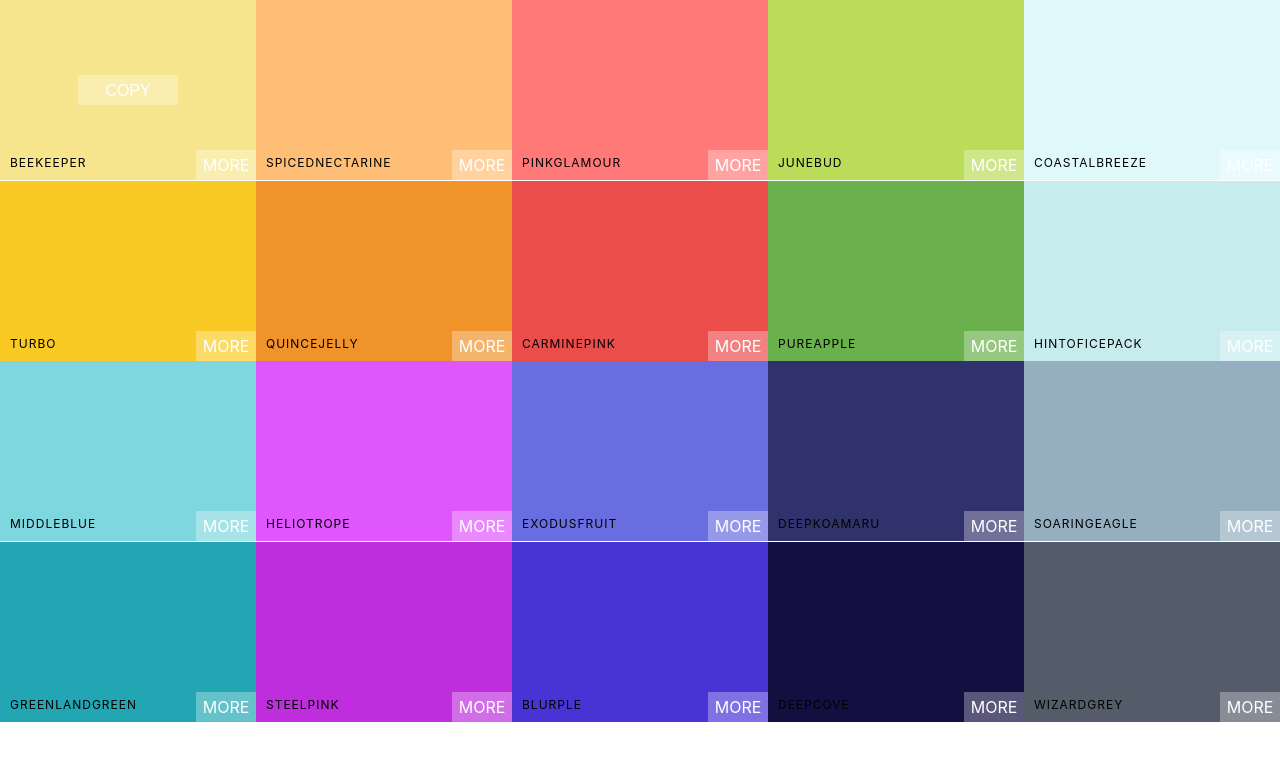
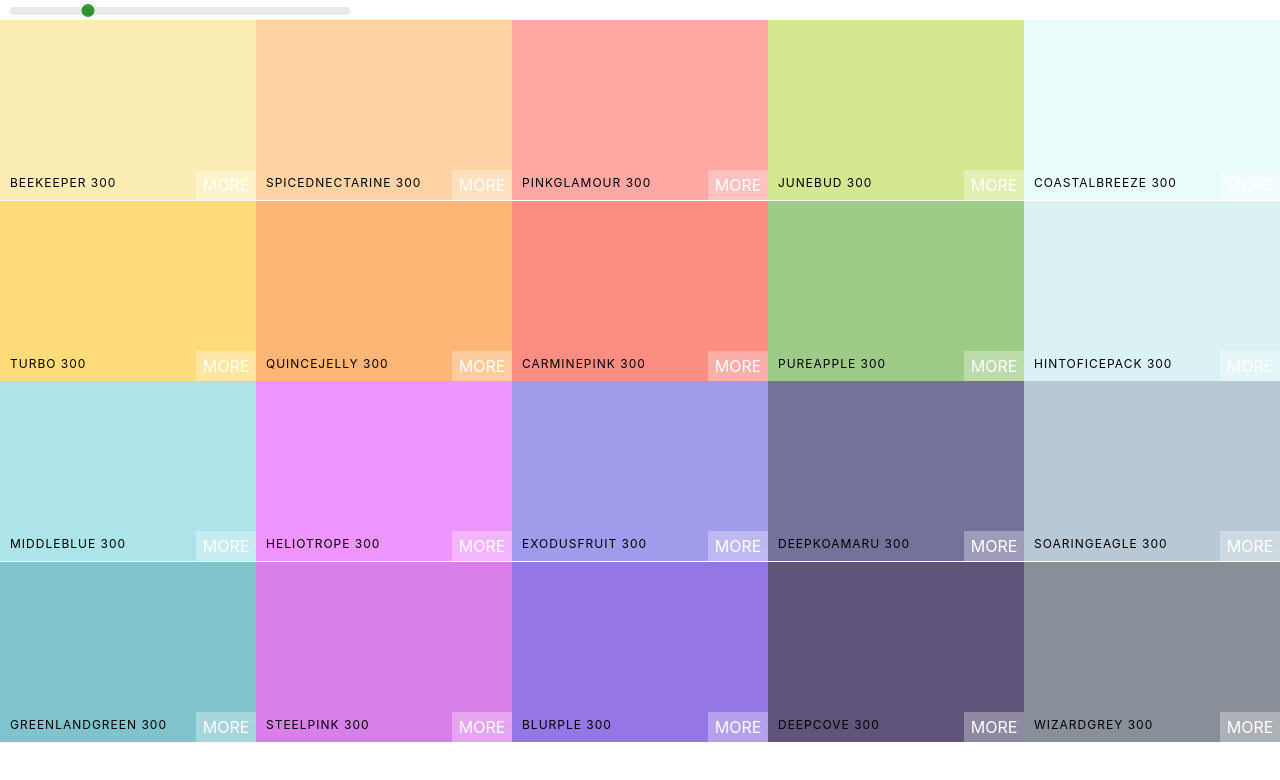
Before and after one commit to thamizh-root/kolors, a React (Create React App) app: page / in a window 1280 px wide. Shown: the top 780 px of the page. Built offline with nearby package versions, Linux system fonts and the light colour scheme.

Commit message:
added rc-slider

```diff
--- a/package.json
+++ b/package.json
@@ -8,6 +8,7 @@
     "@testing-library/react": "^16.3.0",
     "@testing-library/user-event": "^13.5.0",
     "chroma-js": "^3.1.2",
+    "rc-slider": "^11.1.8",
     "react": "^19.1.0",
     "react-copy-to-clipboard": "^5.1.0",
     "react-dom": "^19.1.0",
--- a/src/App.js
+++ b/src/App.js
@@ -8,7 +8,7 @@ function App() {
   console.log(" - generateColors - ", generatePalette(seedColors[4]));
   return (
     <div>
-      <Pallette {...seedColors[4]} />
+      <Pallette pallette={generatePalette(seedColors[4])} />
       {/* <p>Hello</p> */}
     </div>
   );
--- a/src/Pallette.css
+++ b/src/Pallette.css
@@ -1,7 +1,35 @@
-.Pallette{
+.Pallette {
     height: 100vh;
 }
 
-.Pallette-colors{
+.Pallette-colors {
     height: 90%;
 }
+
+.slider {
+    width: 340px;
+    margin: 0 10px;
+    display: inline-block;
+}
+
+.rc-slider-track {
+    background-color: transparent;
+}
+
+.rc-slider-rail {
+    height: 8px;
+}
+
+.rc-slider-handle,
+.rc-slider-handle:active,
+.rc-slider-handle:focus,
+.rc-slider-handle:hover {
+    background-color: green;
+    outline: none;
+    border: 2px solid green;
+    box-shadow: none;
+    width: 13px;
+    height: 13px;
+    margin-left: -7px;
+    margin-top: -3px;
+}
--- a/src/Pallette.js
+++ b/src/Pallette.js
@@ -1,22 +1,38 @@
 import React, { Component } from 'react';
 import ColorBox from './ColorBox';
+import Slider from 'rc-slider';
+
+import 'rc-slider/assets/index.css';
 import './Pallette.css';
 
 class Pallette extends Component {
+
+    constructor(props) {
+        super(props);
+        this.state = { level: 300 };
+        this.changeLevel = this.changeLevel.bind(this);
+    }
+
+    changeLevel(level) {
+        this.setState({ level: level });
+    }
+
     render() {
-
-        let colorBox = this.props.colors.map(
+        const { colors } = this.props.pallette;
+        if(colors?.length > 0){
+            console.log("yes, it's an array");
+        } else {
+            console.log("colors?.length", colors?.length > 0);
+        }
+        let colorBox = colors[this.state.level].map(
             c => {
-                return <ColorBox key={c?.color} background={c?.color} name={c?.name} />
+                return <ColorBox key={c?.hex} background={c?.hex} name={c?.name} />
             }
         );
-
-       // console.log(" -- this.props.colors -- ", this.props.colors);
-       // console.log(" -- colorBox -- ", colorBox);
-
         return (
             <>
                 <div className="Pallette">
+                    <Slider className="slider" onChangeComplete={this.changeLevel} defaultValue={this.state.level} min={100} max={900} step={100} />
                     {/* Navbar goes here */}
                     <div className="Pallette-colors">
                         {/* list of color box(s) */}
```
Also changed, not shown: 1 other file (tests, documents, lock files or other folders).
